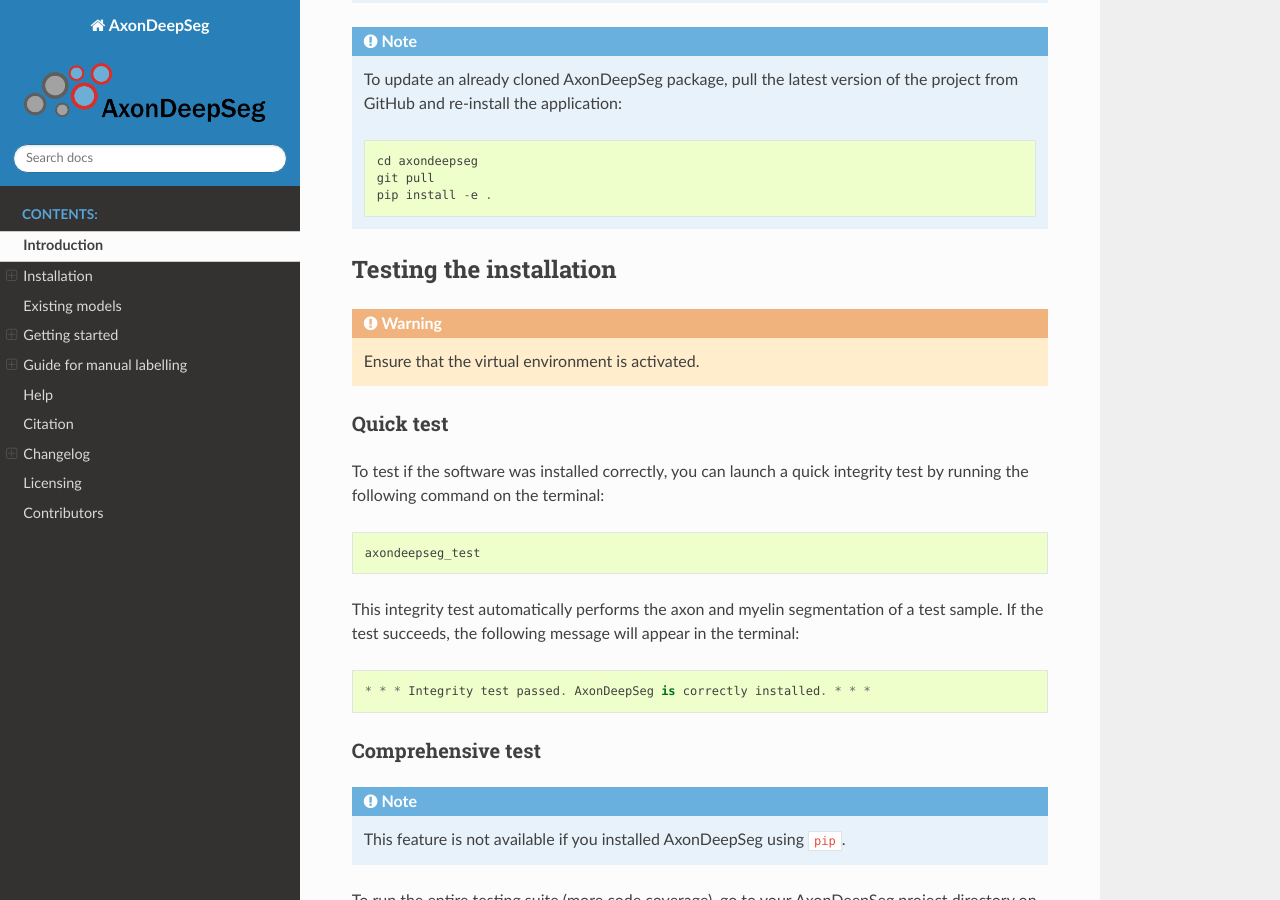
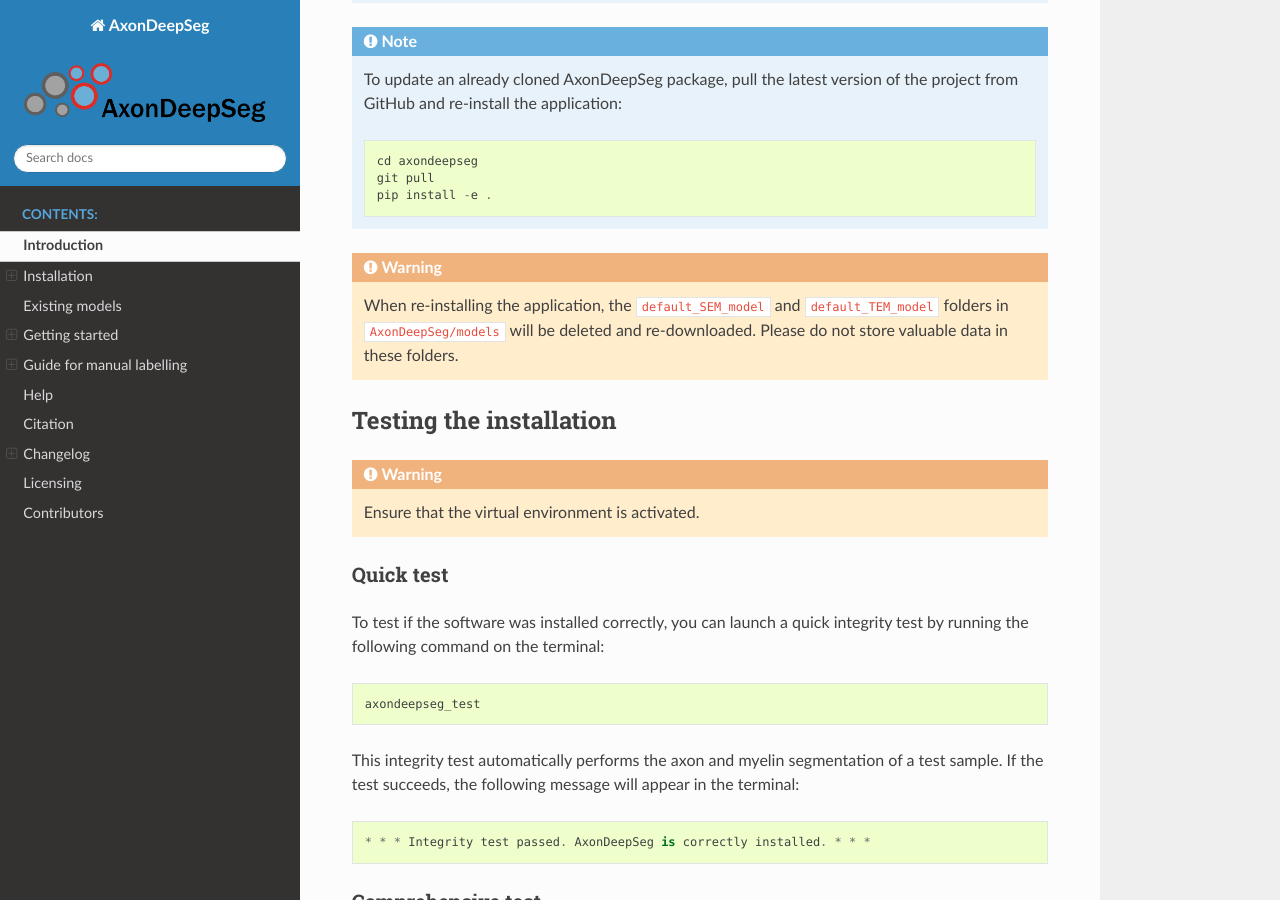
Before and after one commit to axondeepseg/axondeepseg, a Sphinx documentation site: the page built from docs/source/documentation.rst, in a window 1280 px wide and 900 px high, scrolled down 3836 px. Built offline with Sphinx 7.4.7 and the Read the Docs theme 2.0.0, drawn with Linux system fonts in a browser that asks for light colours.

Commit message:
Add warning to doc for re-download of model folders when re-installing (#351)
* Added warning in doc for re-download of models when re-installing

* Update documentation.rst

Co-authored-by: Mathieu Boudreau <emb6150@gmail.com>

```diff
--- a/docs/source/documentation.rst
+++ b/docs/source/documentation.rst
@@ -144,6 +144,8 @@
         git pull
         pip install -e .
 
+.. WARNING ::
+   When re-installing the application, the ``default_SEM_model`` and ``default_TEM_model`` folders in ``AxonDeepSeg/models`` will be deleted and re-downloaded. Please do not store valuable data in these folders.
 
 Testing the installation
 ------------------------
```
